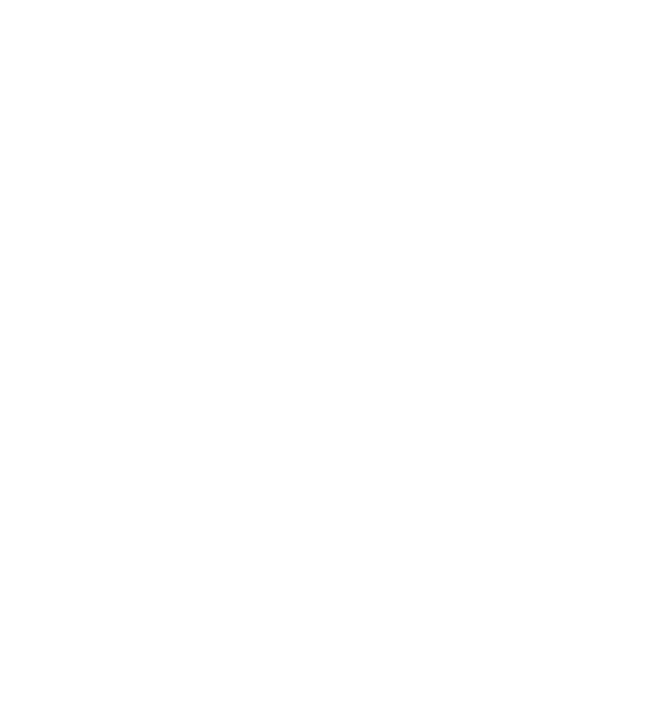
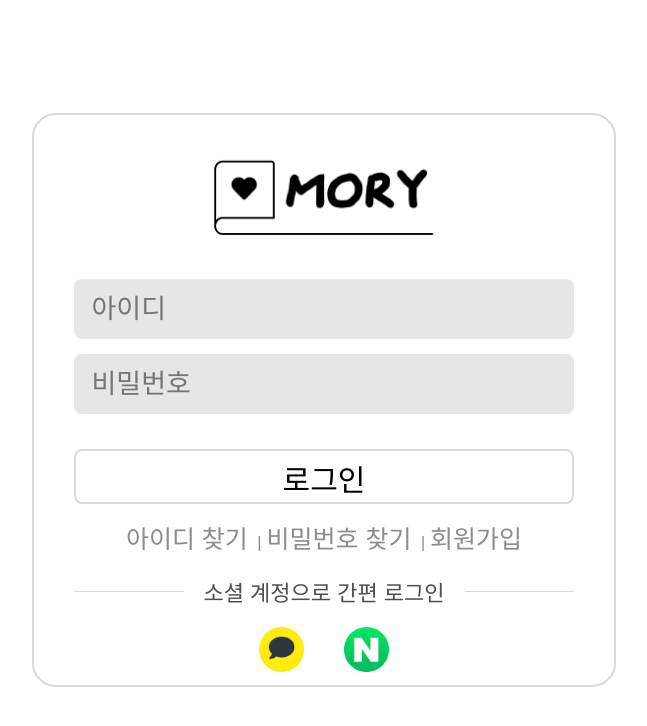
Before and after one commit to ESProject1/Mory, a React (Create React App) app in the folder frontend/: page /login in a window 1280 px wide. Before the commit this address had no page. Shown: the top 726 px of the page, without its empty margins (316-963 px from the left). Built offline with nearby package versions, Linux system fonts and the light colour scheme; a web font is replaced by a local one.

Commit message:
로그했을 대

```diff
--- a/frontend/src/App.js
+++ b/frontend/src/App.js
@@ -1,6 +1,6 @@
 import React from 'react';
 import './App.css';
-import { BrowserRouter as Router, Route, Routes } from "react-router-dom";
+import { BrowserRouter as Router, Route, Routes, Navigate } from "react-router-dom";
 import Login from "./pages/Login/Login";
 import Signup from "./pages/Signup/Signup";
 import FindId from "./pages/FindId/FindId";
@@ -11,7 +11,10 @@ const App = () => {
   return (
     <Router>
       <Routes>
-        <Route path="/" element={<Login />} />
+        <Route path="/" element={<Navigate replace to="/login" />} />
+
+
+        <Route path="/login" element={<Login />} />
         <Route path="/signup" element={<Signup />} />
         <Route path="/find-id" element={<FindId />} />
         <Route path="/find-password" element={<FindPassword />} />
```
